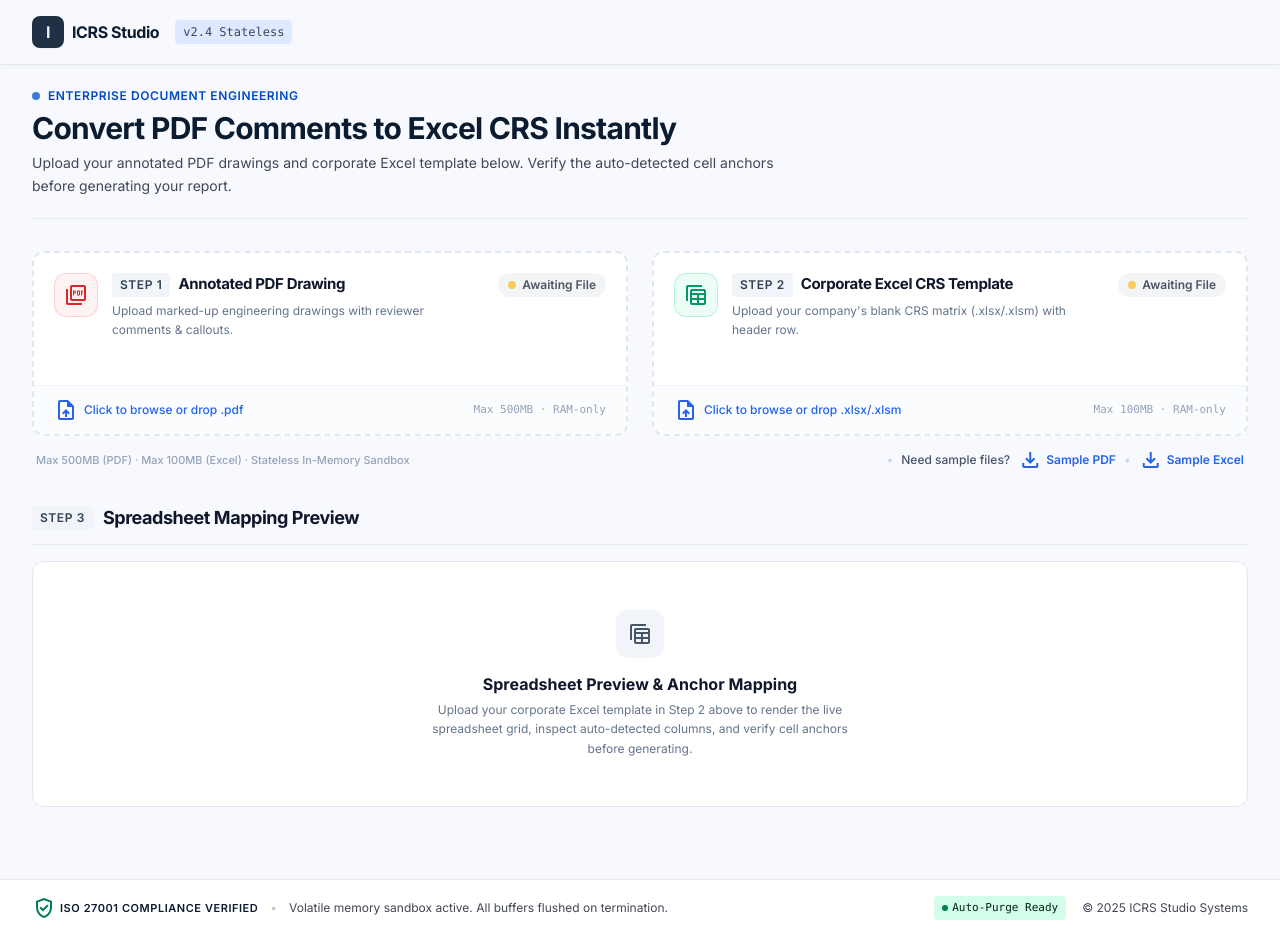
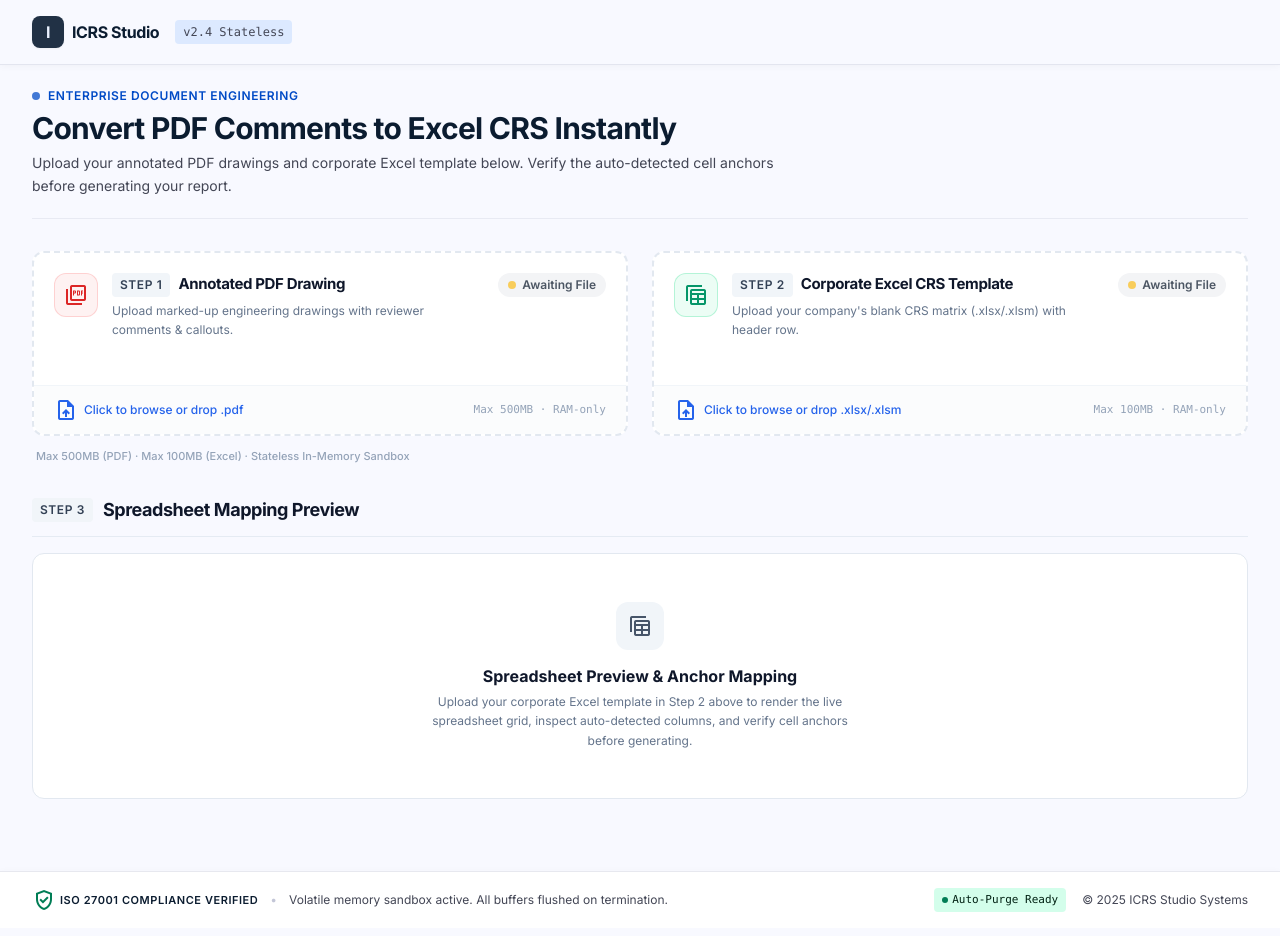
Before and after one commit to SAMMAZCRYPTO/ICRStest, a Next.js app in the folder frontend/: page / in a window 1280 px wide. Built offline with nearby package versions, Linux system fonts and the light colour scheme.

Commit message:
feat: remove sample download links and integrate Umami tracking script

```diff
--- a/frontend/src/app/layout.tsx
+++ b/frontend/src/app/layout.tsx
@@ -27,6 +27,11 @@ export default function RootLayout({
           href="https://fonts.googleapis.com/css2?family=Material+Symbols+Outlined:opsz,wght,FILL,GRAD@20..48,100..700,0..1,-50..200"
           rel="stylesheet"
         />
+        <script
+          defer
+          src="https://cloud.umami.is/script.js"
+          data-website-id="361fb3d3-f590-4f5f-9703-cc279e6a1435"
+        />
       </head>
       <body className="min-h-screen bg-surface font-sans text-on-surface antialiased selection:bg-tertiary-fixed selection:text-on-tertiary-fixed">
         {children}
--- a/frontend/src/app/page.tsx
+++ b/frontend/src/app/page.tsx
@@ -234,32 +234,11 @@ export default function Home() {
               />
             </div>
 
-            {/* Helper links & Download Sample Files */}
-            <div className="flex flex-col sm:flex-row items-center justify-between gap-2 px-1 text-xs text-slate-500">
+            {/* Helper limits info */}
+            <div className="px-1 text-xs text-slate-500">
               <span className="text-[11px] text-slate-400 font-medium">
                 Max 500MB (PDF) · Max 100MB (Excel) · Stateless In-Memory Sandbox
               </span>
-              <div className="flex items-center gap-2">
-                <span className="text-slate-300 hidden sm:inline">•</span>
-                <span className="font-medium text-slate-600">Need sample files?</span>
-                <a
-                  href="/sample_annotated_drawing.pdf"
-                  download="sample_annotated_drawing.pdf"
-                  className="text-blue-600 hover:text-blue-700 font-semibold inline-flex items-center gap-1 transition-colors"
-                >
-                  <span className="material-symbols-outlined text-[15px]">download</span>
-                  Sample PDF
-                </a>
-                <span className="text-slate-300">•</span>
-                <a
-                  href="/sample_corporate_template.xlsx"
-                  download="sample_corporate_template.xlsx"
-                  className="text-blue-600 hover:text-blue-700 font-semibold inline-flex items-center gap-1 transition-colors"
-                >
-                  <span className="material-symbols-outlined text-[15px]">download</span>
-                  Sample Excel
-                </a>
-              </div>
             </div>
           </div>
 
```
